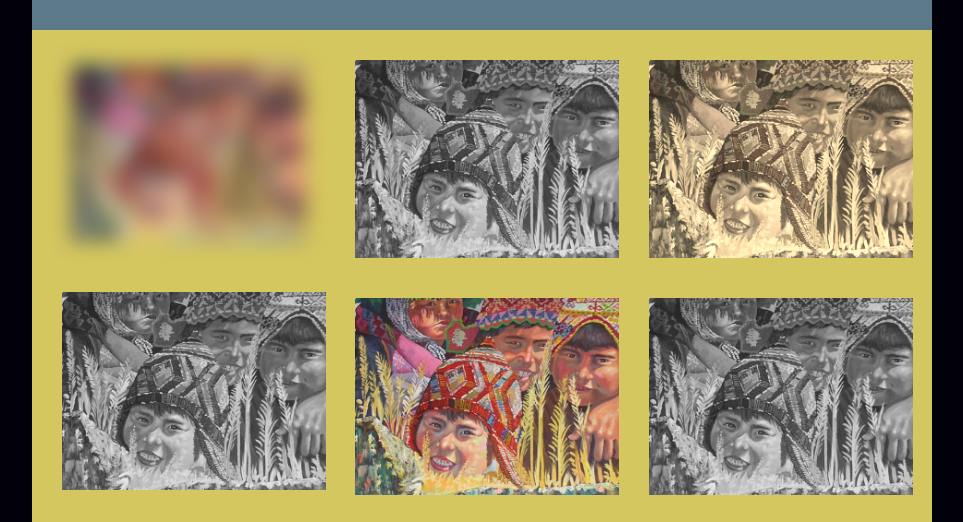
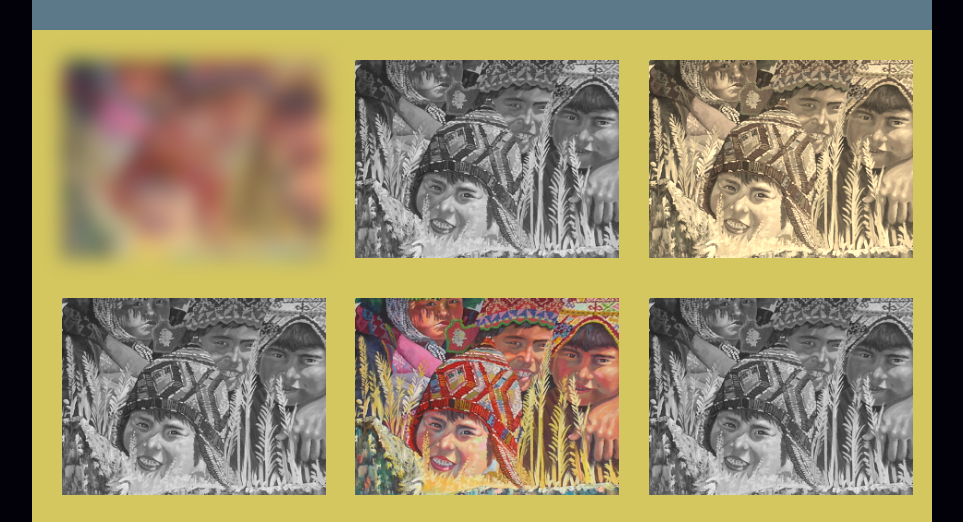
Before and after one commit to mjaurena/css_marcela_jaurena, a plain HTML site: page html/retratos.html in a window 1280 px wide. Shown: the part 98-620 px from the top of the page, without its empty margins (158-1121 px from the left). Drawn offline with Linux system fonts and the light colour scheme.

Commit message:
corrección en html/retratos.html

```diff
--- a/html/retratos.html
+++ b/html/retratos.html
@@ -3,7 +3,7 @@
   <head>
     <meta charset="utf-8">
     <title>Retratos</title>
-    <link rel="stylesheet" href="paisajes.css">
+    <link rel="stylesheet" href="retratos.css">
   </head>
   <body>
     <div id="contenido">
```
